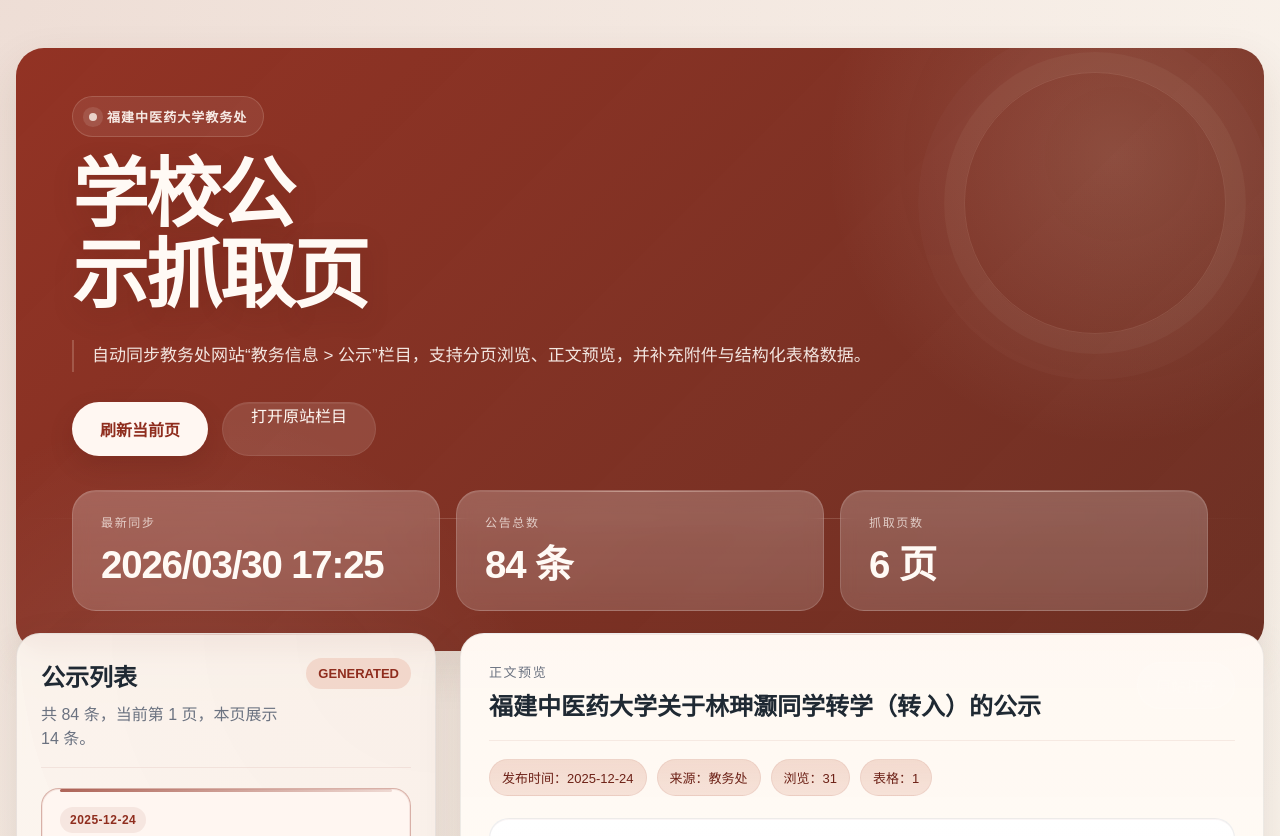
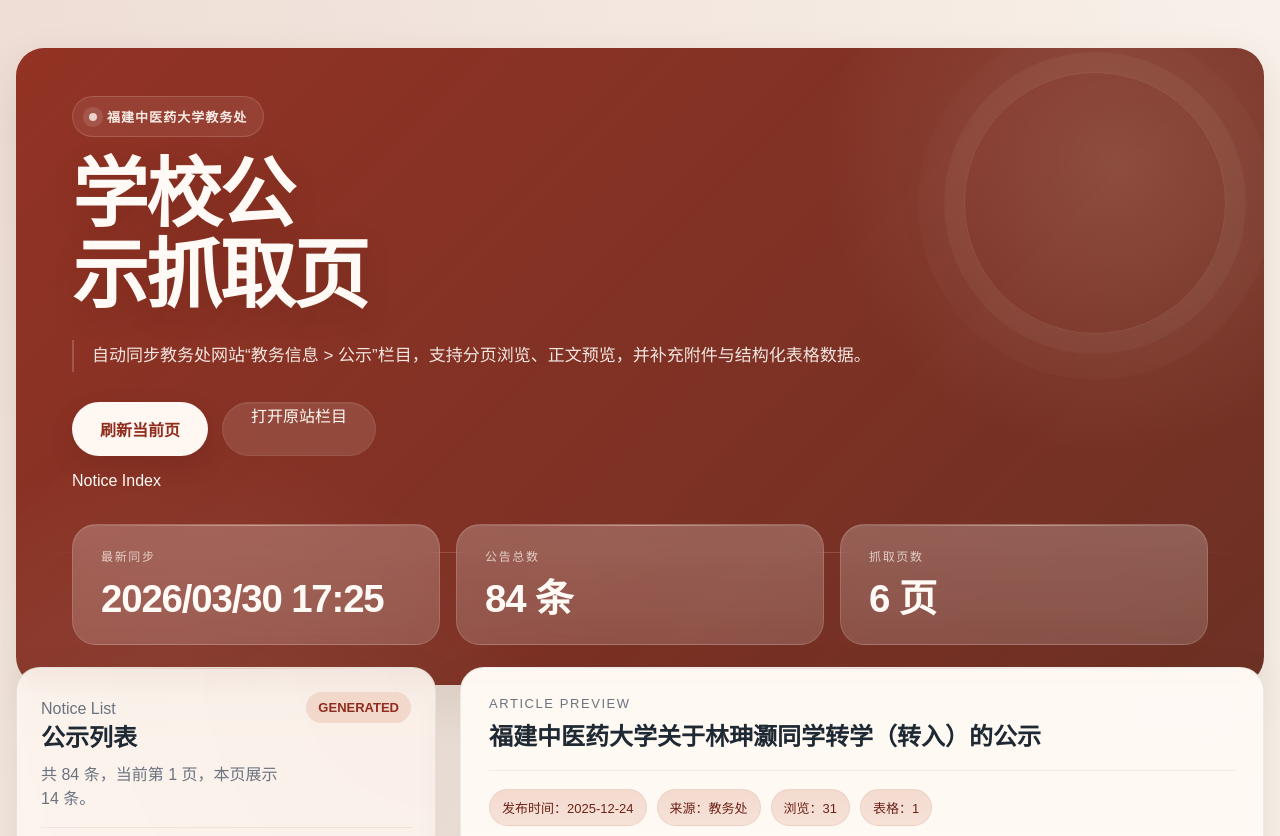
Before and after one commit to yes0831/Yes.jwc, a website: page docs/index.html in a window 1280 px wide. Shown: the top 836 px of the page. Drawn offline with Linux system fonts and the light colour scheme.

Commit message:
Refine typography and layout for docs/index.html

```diff
--- a/docs/index.html
+++ b/docs/index.html
@@ -9,6 +9,8 @@
   <body>
     <main class="page">
       <section class="hero">
+        <div class="hero-shell">
+          <div class="hero-copy">
             <p class="eyebrow">福建中医药大学教务处</p>
             <h1>学校公示抓取页</h1>
             <p class="intro">
@@ -20,6 +22,10 @@
                 >打开原站栏目</a
               >
             </div>
+          </div>
+
+          <aside class="hero-rail" aria-label="站点摘要">
+            <p class="hero-rail-label">Notice Index</p>
             <div class="hero-stats">
               <article class="stat-card">
                 <p class="stat-label">最新同步</p>
@@ -34,12 +40,15 @@
                 <strong id="totalPagesText" class="stat-value">--</strong>
               </article>
             </div>
+          </aside>
+        </div>
       </section>
 
       <section class="dashboard">
         <section class="panel panel-list">
           <div class="panel-header">
             <div>
+              <p class="section-kicker">Notice List</p>
               <h2>公示列表</h2>
               <p id="statusText">正在加载数据...</p>
             </div>
@@ -58,7 +67,7 @@
         <section class="panel panel-detail">
           <div class="detail-head">
             <div>
-              <p class="detail-label">正文预览</p>
+              <p class="detail-label">Article Preview</p>
               <h2 id="detailTitle">请选择左侧一条公示</h2>
             </div>
             <a
```
Lines whose indentation alone changed are shown as unchanged.
